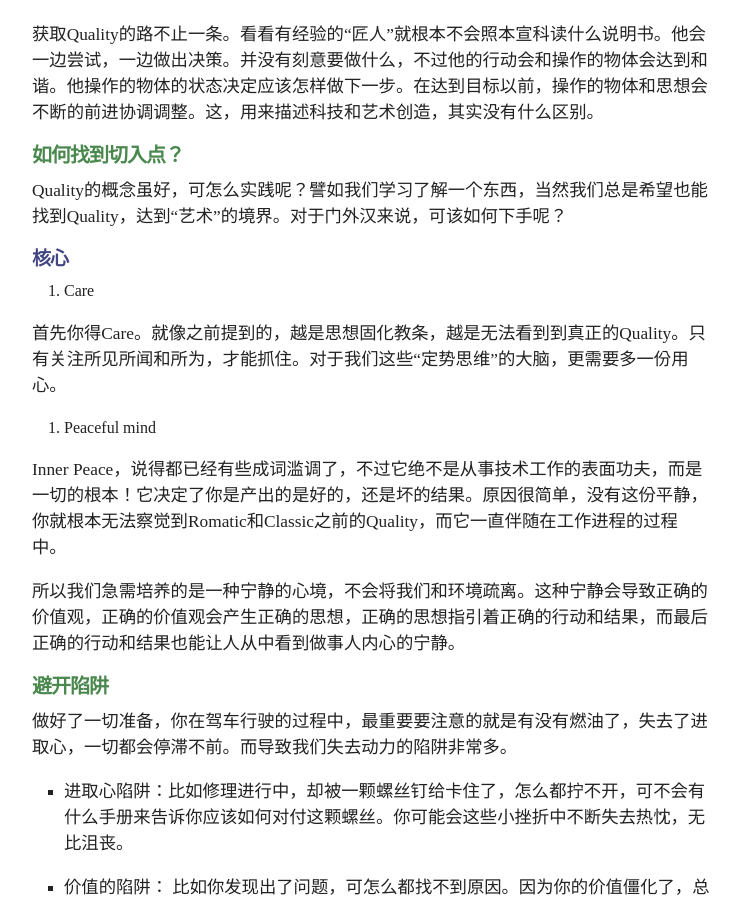
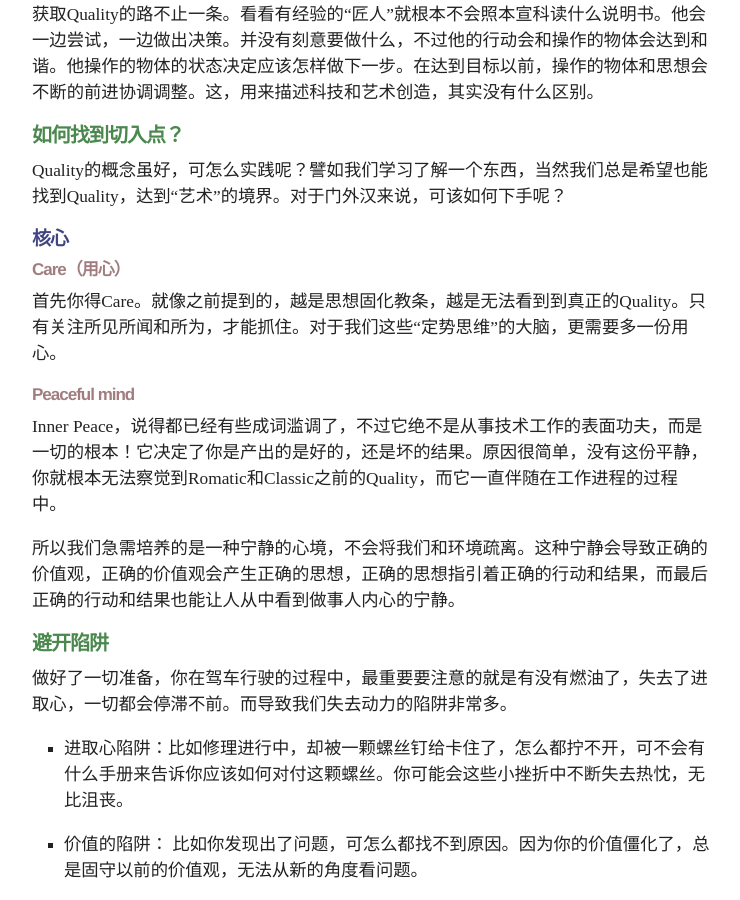
Before and after one commit to villim/villim.github.io, a Jekyll site: the page built from _posts/2017-02-08-review-of-zmm.md, in a window 1280 px wide and 900 px high, scrolled down 3650 px. Shown: the whole window, without its empty margins (143-883 px from the left). Built offline with Jekyll 4.4.1, drawn with Linux system fonts in a browser that asks for light colours; nearby versions of some CDN libraries.

Commit message:
adjust format

```diff
--- a/_posts/2017-02-08-review-of-zmm.md
+++ b/_posts/2017-02-08-review-of-zmm.md
@@ -71,11 +71,11 @@ Quality的概念虽好，可怎么实践呢？譬如我们学习了解一个东
 
 #### 核心
 
-1. Care
+##### Care（用心）
 
 首先你得Care。就像之前提到的，越是思想固化教条，越是无法看到到真正的Quality。只有关注所见所闻和所为，才能抓住。对于我们这些“定势思维”的大脑，更需要多一份用心。
 
-2. Peaceful mind
+##### Peaceful mind
 
 Inner Peace，说得都已经有些成词滥调了，不过它绝不是从事技术工作的表面功夫，而是一切的根本！它决定了你是产出的是好的，还是坏的结果。原因很简单，没有这份平静，你就根本无法察觉到Romatic和Classic之前的Quality，而它一直伴随在工作进程的过程中。
 
```
Also changed, not shown: other parts of _posts/2017-02-08-review-of-zmm.md (+2 -2 lines).
